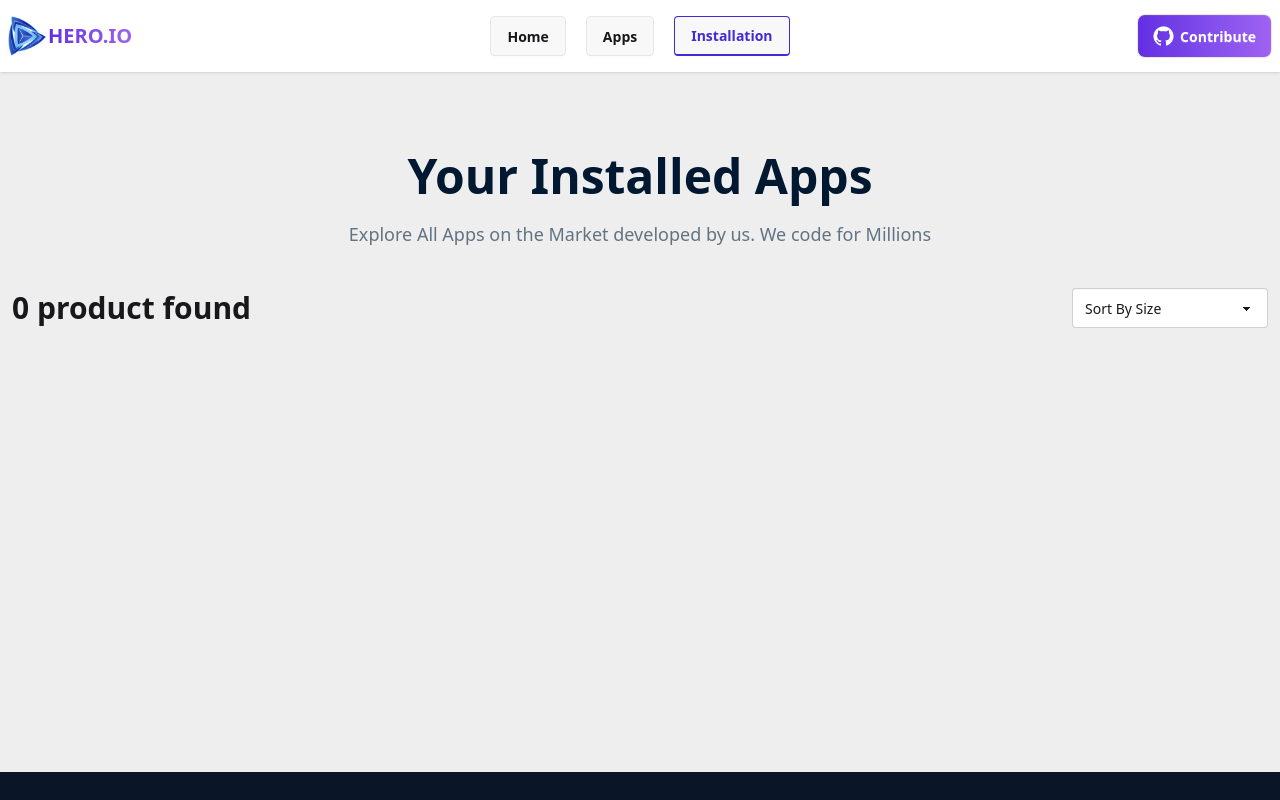
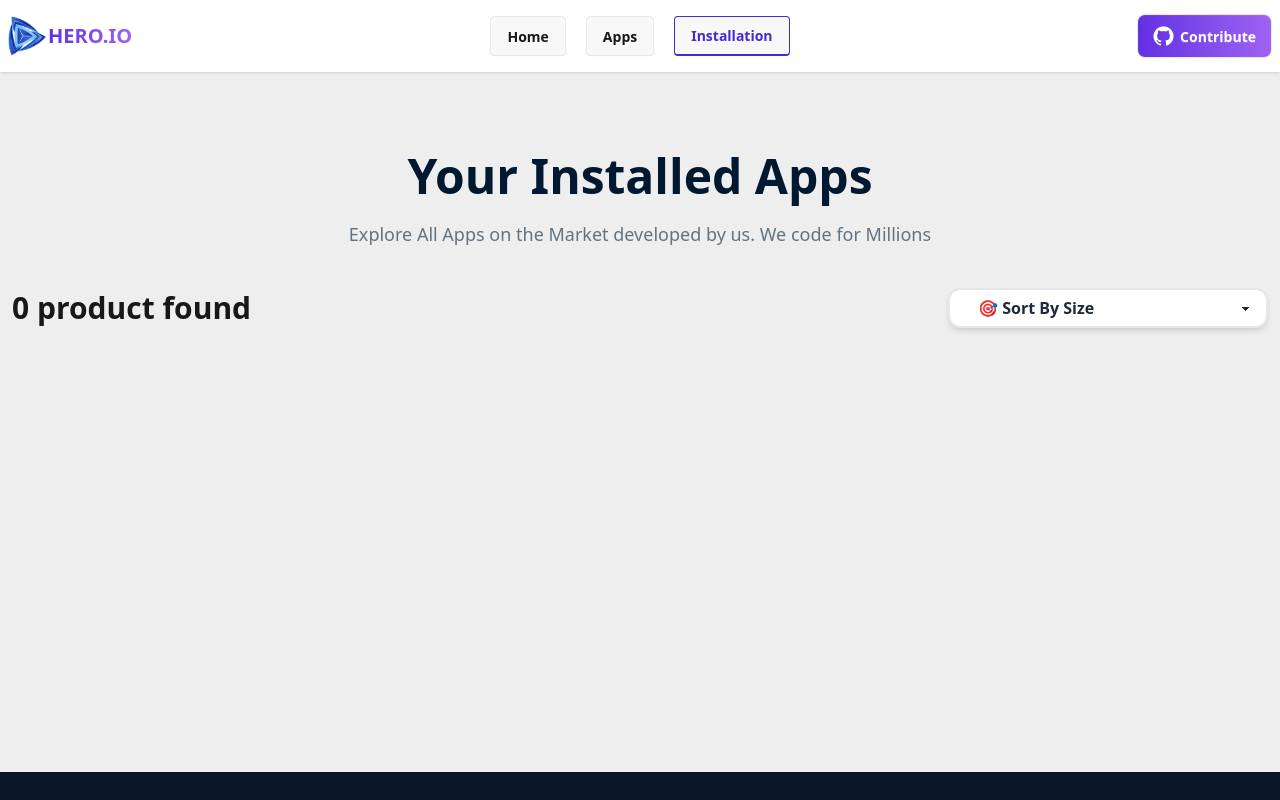
Before and after one commit to masumislambadsha/hero-app, a React (Vite) app: page /installation in a window 1280 px wide. Shown: the top 800 px of the page. Built offline with nearby package versions, Linux system fonts and the light colour scheme.

Commit message:
fixed bar

```diff
--- a/src/Pages/AllApps.jsx
+++ b/src/Pages/AllApps.jsx
@@ -53,13 +53,31 @@ const AllApps = () => {
             ({searchedDatas.length}) products found
           </span>
         </h1>
-        <input
-          type="search"
-          value={search}
-          onChange={(e) => setSearch(e.target.value)}
-          placeholder="Search your desired product"
-          className="input input-bordered w-full max-w-xs"
-        />
+        <div className="relative w-full max-w-xl">
+          <input
+            type="search"
+            value={search}
+            onChange={(e) => setSearch(e.target.value)}
+            placeholder=""
+            className="peer w-full pl-12 pr-4 py-4 pt-5 rounded-2xl bg-white/20 backdrop-blur-lg border border-white/30 text-gray-800 focus:outline-none focus:ring-2 focus:ring-white/50 shadow-xl transition-all duration-300 hover:bg-white/30"
+          />
+          <label className="absolute left-12 top-0 text-gray-600 text-base transition-all duration-300 pointer-events-none peer-placeholder-shown:text-gray-500 peer-placeholder-shown:top-4 peer-focus:text-[15px] peer-focus:top-1 peer-focus:text-blue-600 peer-[:not(:placeholder-shown)]:text-[15px] peer-[:not(:placeholder-shown)]:top-1 peer-[:not(:placeholder-shown)]:text-blue-600">
+            Search your desired product
+          </label>
+          <svg
+            className="absolute left-3 top-1/2 transform -translate-y-1/2 w-6 h-6 text-gray-600 peer-focus:text-blue-600 transition-colors duration-300"
+            fill="none"
+            stroke="currentColor"
+            viewBox="0 0 24 24"
+          >
+            <path
+              strokeLinecap="round"
+              strokeLinejoin="round"
+              strokeWidth={2}
+              d="M21 21l-6-6m2-5a7 7 0 11-14 0 7 7 0 0114 0z"
+            />
+          </svg>
+        </div>
       </div>
 
       {searchLoading ? (
--- a/src/Pages/InstalledApps.jsx
+++ b/src/Pages/InstalledApps.jsx
@@ -39,7 +39,7 @@ const InstalledApps = () => {
       showCancelButton: true,
       confirmButtonColor: "#3085d6",
       cancelButtonColor: "#d33",
-      confirmButtonText: "Yes, delete it!"
+      confirmButtonText: "Yes, delete it!",
     }).then((result) => {
       if (result.isConfirmed) {
         const stored = JSON.parse(localStorage.getItem("installed"));
@@ -50,7 +50,7 @@ const InstalledApps = () => {
         Swal.fire({
           title: "Deleted!",
           text: "Your file has been deleted.",
-          icon: "success"
+          icon: "success",
         });
       }
     });
@@ -79,25 +79,38 @@ const InstalledApps = () => {
         <h1 className="text-3xl font-semibold">
           {sortedItems.length} product found
         </h1>
-        <label className="form-control w-49 max-w-2xl">
-          <select
-            className="select select-bordered"
-            value={sortOrder}
-            onChange={(e) => setSortOrder(e.target.value)}
-          >
-            <option value="none">Sort By Size</option>
-            <option value="small">Low-&gt;High</option>
-            <option value="large">High-&gt;low</option>
-          </select>
+        <label className="form-control w-full max-w-xs">
+          <div className="relative ">
+            <select
+              className="select w-full
+                 bg-white
+                 border-2 border-gray-200
+                 hover:border-blue-400 hover:-translate-y-1
+                 focus:border-blue-500 focus:ring-4 focus:ring-blue-100 focus:-translate-y-1
+                 transition-all duration-300 ease-out
+                 cursor-pointer
+                 text-gray-800 font-semibold text-base
+                 shadow-md hover:shadow-2xl
+                 rounded-xl
+                 px-7 "
+              value={sortOrder}
+              onChange={(e) => setSortOrder(e.target.value)}
+            >
+              <option value="none">🎯 Sort By Size</option>
+              <option value="small">⬆️ Small to Large</option>
+              <option value="large">⬇️ Large to Small</option>
+            </select>
+            <div className="absolute inset-0 rounded-xl bg-gradient-to-r from-blue-400 to-cyan-400 opacity-0 hover:opacity-10 transition-opacity duration-300 -z-10" />
+          </div>
         </label>
       </div>
-      <div className="space-y-6 md:p-0 p-2">
+      <div className="space-y-6 md:p-0 p-3">
         {sortedItems.map((installedApp) => (
           <div
             key={installedApp.id}
-            className="card md:card-side bg-base-100 shadow-lg border-1 border-gray-400"
+            className="card md:card-side bg-base-100 shadow-lg border-1 border-gray-400 md:py-0 py-5"
           >
-            <figure className="md:pl-2 p-5">
+            <figure className="md:pl-2 md:p-0 p-10">
               <img
                 className="md:p-3 p-10 rounded-2xl bg-[#D9D9D9] md:h-20 md:w-20 object-cover"
                 src={installedApp.image}
--- a/src/compoenets/HomeApps.jsx
+++ b/src/compoenets/HomeApps.jsx
@@ -9,8 +9,8 @@ const AppCard = ({ data }) => {
   return (
     <div>
       <Link to={`/details/${id}`}>
-        <div className="card bg-base-100 shadow-sm transition duration-500 h-[325px] md:p-0 hover:-translate-y-6">
-          <figure className="h-48 bg-base-200 flex items-center justify-center p-6">
+        <div className="card bg-white/10 backdrop-blur-lg border border-white/20 shadow-xl transition-all duration-500 h-[325px] md:p-0 hover:-translate-y-6 hover:bg-white/20 hover:shadow-2xl">
+          <figure className="h-48 bg-white/5 backdrop-blur-sm flex items-center justify-center p-6 border-b border-white/10">
             <img
               src={image}
               alt={title}
@@ -27,11 +27,11 @@ const AppCard = ({ data }) => {
               {title}
             </h2>
             <div className="card-actions justify-between mt-2">
-              <div className="bg-[#f1f5e8] px-3 py-1.5 rounded-full text-[#00D390] text-sm gap-1.5 flex items-center">
+              <div className="bg-white/30 backdrop-blur-md px-3 py-1.5 rounded-full text-[#00D390] text-sm gap-1.5 flex items-center border border-white/40 hover:bg-white/40 transition-all duration-300">
                 <img src={download} alt="" className="w-3.5 h-3.5" />
                 {downloads}
               </div>
-              <div className="bg-[#f1f5e8] px-3 py-1.5 rounded-full text-[#FF8811] text-sm gap-1.5 flex items-center">
+              <div className="bg-white/30 backdrop-blur-md px-3 py-1.5 rounded-full text-[#FF8811] text-sm gap-1.5 flex items-center border border-white/40 hover:bg-white/40 transition-all duration-300">
                 <img src={ratings} alt="" className="w-3.5 h-3.5" />
                 {ratingAvg}
               </div>
```
